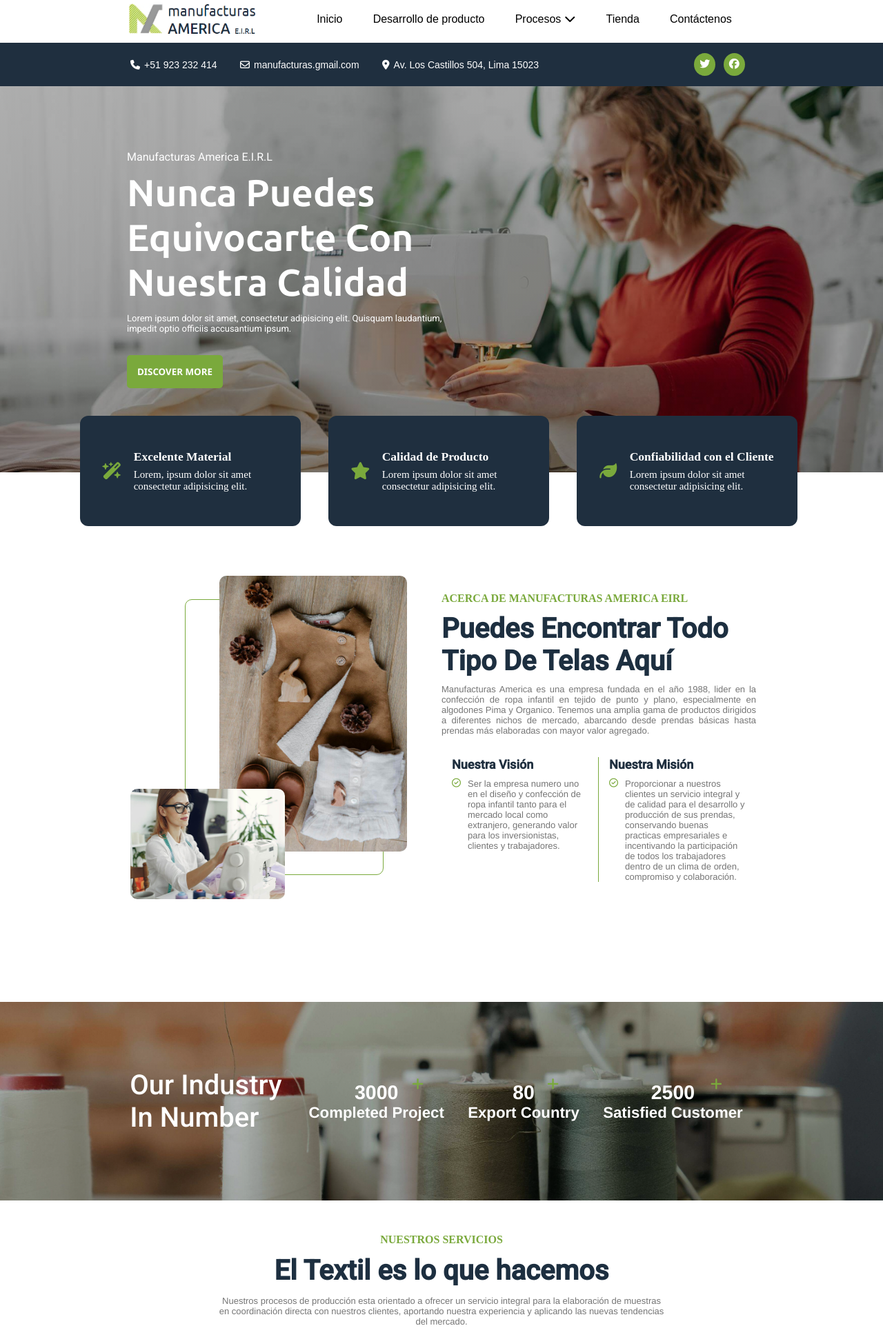
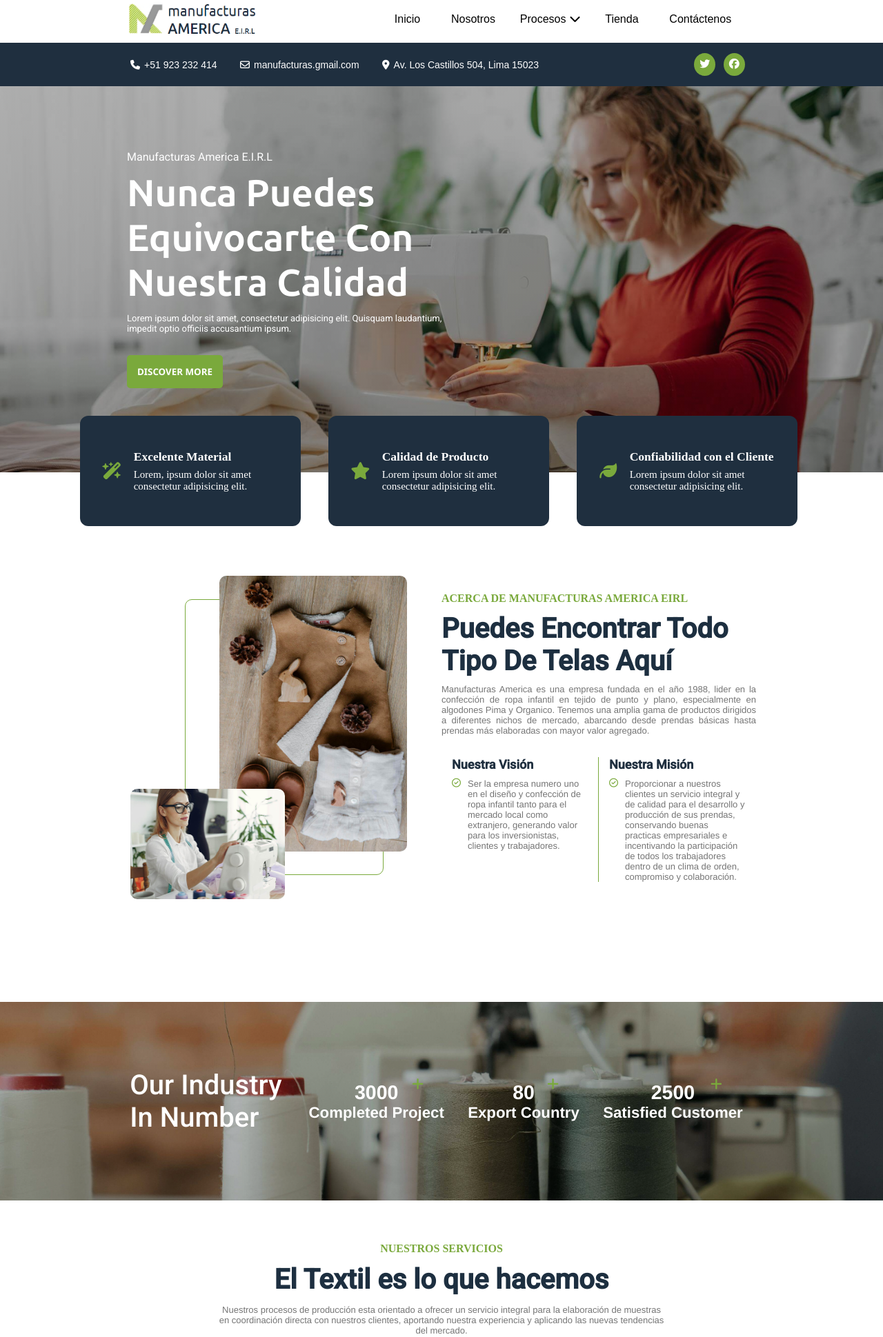
Before and after one commit to ThisWildLifef7/Manufacturas.github.io, a PHP site: page / in a window 1280 px wide. Shown: the top 1939 px of the page at 69% size. Run offline with PHP 8.4, Linux system fonts and the light colour scheme; some libraries are stand-ins or nearby versions.

Commit message:
Penultimos cambios 22-05

```diff
--- a/index.html
+++ b/index.html
@@ -19,12 +19,22 @@
                 <figure class="card-logo">
                     <img class="img" src="./pics/logotipo.png" alt="logo">
                 </figure>
-                <ul class="options-head">
-                    <li><a href="#">Inicio</a></li>
-                    <li><a href="#info">Desarrollo de producto</a></li>
-                    <li><a href="#procesos">Procesos<i class="fa-solid fa-chevron-down"></i></a></li>
-                    <li><a href="#">Tienda</a></li>
-                    <li><a href="#">Contáctenos</a></li>
+                <ul class="menu-horizontal">
+                    <li><a class="primary" href="#">Inicio</a></li>
+                    <li><a class="primary" href="#nosotros">Nosotros</a></li>
+                    <li>
+                        <a class="secondary" href="#procesos">Procesos<i class="fa-solid fa-chevron-down"></i></a>
+                        <ul class="menu-vertical">
+                            <li><a href="#">Bordados</a></li>
+                            <li><a href="#">Corte</a></li>
+                            <li><a href="#">Costura</a></li>
+                            <li><a href="#">Acabados</a></li>
+                            <li><a href="#">Despacho</a></li>
+                            <li><a href="#">Desarrollo</a></li>
+                        </ul>
+                    </li>
+                    <li><a class="primary" href="#">Tienda</a></li>
+                    <li><a class="primary" href="#">Contáctenos</a></li>
                 </ul>
             </nav>
         </div>
@@ -80,7 +90,7 @@
                 </div>
             </section>
         </section>
-        <section class="two-part" id="info">
+        <section class="two-part" id="nosotros">
             <section class="two-box">
                 <div class="card-preview">
                     <figure class="phto1 box">
@@ -226,21 +236,21 @@
                     <p class="parrafo">Lorem ipsum dolor sit, amet consectetur adipisicing elit. Sunt, est fuga nisi sapiente saepe, aliquam maxime perferendis tenetur atque perspiciatis laborum, expedita magni sint blanditiis consequuntur! Eligendi, consectetur libero! Voluptate!. Lorem ipsum dolor sit amet consectetur adipisicing elit. Corporis, recusandae? Quas rerum, quidem tenetur, totam explicabo ipsa tempora iure quibusdam eos velit deleniti ex inventore esse tempore natus obcaecati vel?</p>
                 </div>
                 <div class="caract-porcent">
-                    <div class="p1 porcent">
+                    <div class="porcent">
                         <li>95%</li>
-                        <h2 class="tittle-h2">Factory Experience</h2>
+                        <h2 class="tittle-h2">Experiencia de Fabrica</h2>
                     </div>
-                    <div class="p2 porcent">
+                    <div class="porcent">
                         <li>97%</li>
-                        <h2 class="tittle-h2">Textile Material</h2>
+                        <h2 class="tittle-h2">Material Textil</h2>
                     </div>
-                    <div class="p3 porcent">
+                    <div class="porcent">
                         <li>96%</li>
-                        <h2 class="tittle-h2">Worker Skills</h2>
+                        <h2 class="tittle-h2">Habilidad Textil</h2>
                     </div>
-                    <div class="p4 porcent">
+                    <div class="porcent">
                         <li>93%</li>
-                        <h2 class="tittle-h2">Machinery & Equipment</h2>
+                        <h2 class="tittle-h2">Equipo y Maquinaria</h2>
                     </div>
                 </div>
             </article>
@@ -249,7 +259,7 @@
                     <figure class="icon-coments">
                         <img src="./pics/comilla.png" alt="comillas">
                     </figure>
-                    <p>"Lorem ipsum dolor sit amet consectetur adipisicing elit. Pariatur ducimus placeat doloremque eum porro labore excepturi quam natus maiores facere blanditiis dolore omnis nostrum consectetur, ea quisquam aliquam aut quo."</p>
+                    <p class="parrafo">"Lorem ipsum dolor sit amet consectetur adipisicing elit. Pariatur ducimus placeat doloremque eum porro labore excepturi quam natus maiores facere blanditiis dolore omnis nostrum consectetur, ea quisquam aliquam aut quo."</p>
                     <div class="card-person">
                         <figure class="figure-person">
                             <img src="./pics/pastore.jpg" alt="admi">
--- a/style.css
+++ b/style.css
@@ -16,8 +16,8 @@ html {
 }
 
 .header {
-    display: grid;
-    place-items: center;
+    display: flex;
+    justify-content: center;
 }
 /* Primer nav */
 .box-left {
@@ -80,21 +80,21 @@ html {
 .card-logo {
     width: 12rem;
 }
-.options-head {
-    width: 42rem;
+.menu-horizontal {
+    width: 35rem;
     display: flex;
     justify-content: space-evenly;
     align-items: center;
     font-family: 'Poppins', sans-serif;
 }
-.options-head a {
+.menu-horizontal .primary {
     color: black;
     position: relative;
     padding: 0 9px;
 
     transition: 0.3s;
 }
-.options-head a:after {
+.menu-horizontal .primary:after {
     content: "";
     position: absolute;
     background-color: var(--main-two-color);
@@ -105,14 +105,29 @@ html {
 
     transition: 0.3s;
 }
-
-.fa-chevron-down {
+.menu-vertical {
+    position: absolute;
+    display: none;
+    bottom: -240.7px;
+    width: 105px;
+    height: 240px;
+    border-top: 3px solid var(--main-two-color);
+    background-color: var(--main-color);
+}
+.menu-vertical li a {
+    display: block;
+    padding: 10px;
+    color: white;
+}
+.secondary {
+    padding-bottom: 25px;
+}
+.secondary .fa-chevron-down {
     margin-left: 5px;
-    transition: all 0.5s ease-out;
+    transition: all 0.3s ease-out;
 }
-
-.fa-chevron-down:hover {
-    transform: rotateY(-360deg);
+.secondary .fa-chevron-down:hover {
+    transform: rotateY(-180deg);
 }
 
 /* Bloque main */
@@ -376,6 +391,7 @@ html {
     flex-direction: column;
     justify-content: space-evenly;
     align-items: center;
+    margin-top: 20px;
 }
 .service-info .parrafo {
     text-align: center;
@@ -438,16 +454,15 @@ html {
     display: flex;
     flex-direction: column;
     justify-content: center;
-    /* border: 2px solid red; */
 }
 .container-caract {
     width: 56.8em;
-    height: 16em;
+    height: 18em;
     display: flex;
     justify-content: space-evenly;
 }
 .caract-box {
-    width: 30em;
+    width: 31em;
     display: flex;
     flex-direction: column;
     justify-content: center;
@@ -455,11 +470,8 @@ html {
 }
 .caract-porcent {
     display: grid;
-    width: 25em;
     align-items: center;
     grid-template-columns: repeat(2, 1fr);
-    grid-gap: 10px;
-    grid-auto-rows: minmax(100px, auto);
 }
 .porcent {
     display: flex;
@@ -480,12 +492,12 @@ html {
 .porcent .tittle-h2 {
     color: var(--main-color);
     margin-top: 10px;
+    font-size: 16px;
 }
 .caract-box .tittle-h1 {
     font-size: 37px;
 }
 .container-coments {
-    text-align: center;
     margin-top: 20px;
 }
 .box-coments {
@@ -494,7 +506,7 @@ html {
     display: flex;
     height: 15em;
     position: relative;
-    padding: 20px;
+    padding: 22px;
     flex-direction: column;
     align-items: center;
 }
@@ -517,7 +529,11 @@ html {
 .icon-coments {
     width: 50px;
     filter: invert(61%) sepia(51%) saturate(519%) hue-rotate(44deg) brightness(90%) contrast(84%);
-    margin-bottom: 30px;
+    margin-bottom: 25px;
+}
+.box-coments .parrafo {
+    text-align: center;
+    font-size: 16px;
 }
 
 .container:hover {
@@ -526,12 +542,18 @@ html {
 .descrip-area a:hover {
     color: black;
 }
-.options-head a:hover,
-.options-head a.active {
+.menu-horizontal a:hover
+.menu-horizontal a.active {
     color: var(--main-two-color);
 }
-.options-head a:hover:after {
+.menu-horizontal a:hover:after {
     width: 100%;
+}
+.menu-horizontal a:hover {
+    color: var(--main-two-color);
+}
+.menu-horizontal li:hover .menu-vertical {
+    display: block;
 }
 
 img {
@@ -541,4 +563,5 @@ img {
 
 a {
     text-decoration: none;
+    color: black;
 }
```
